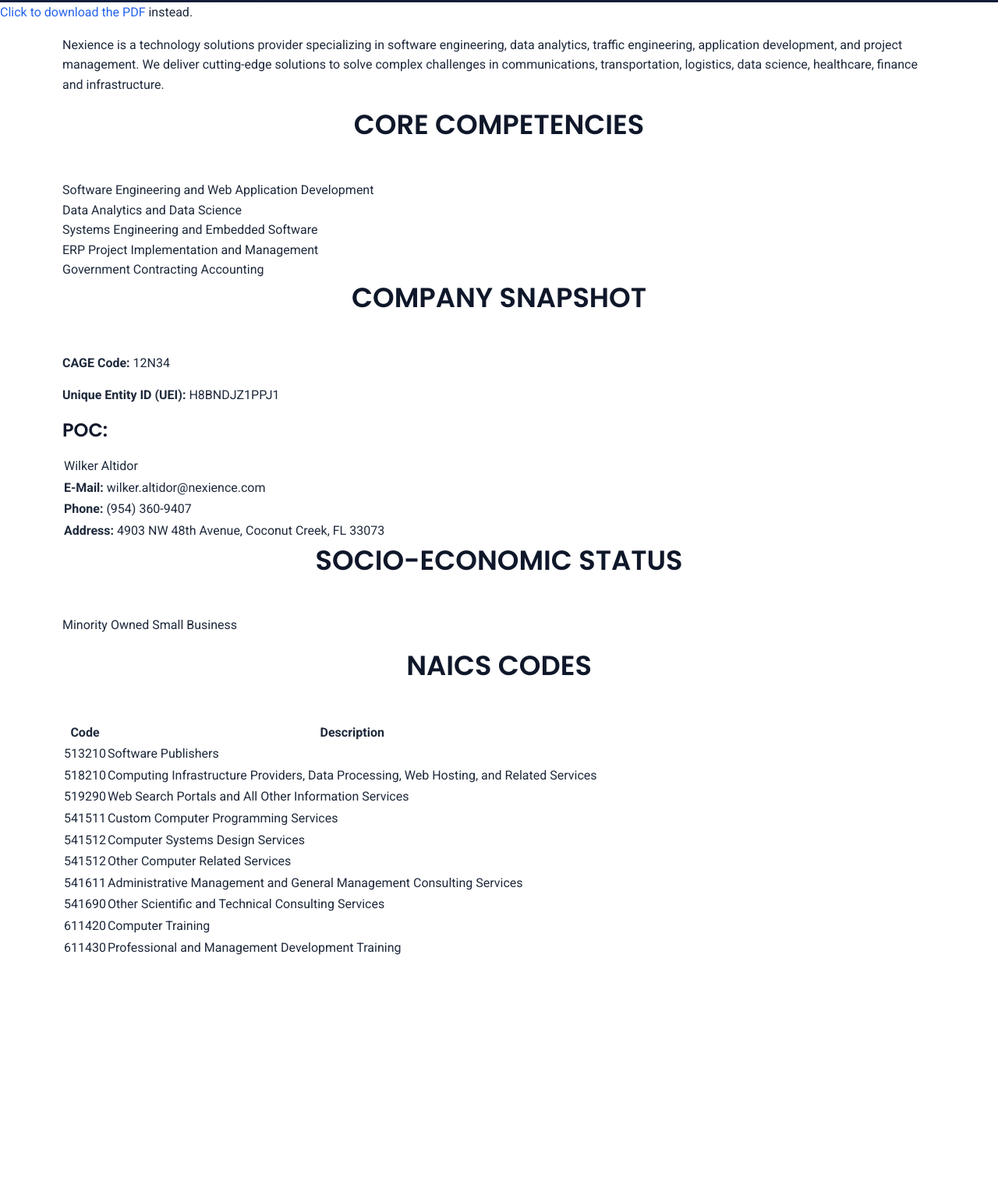
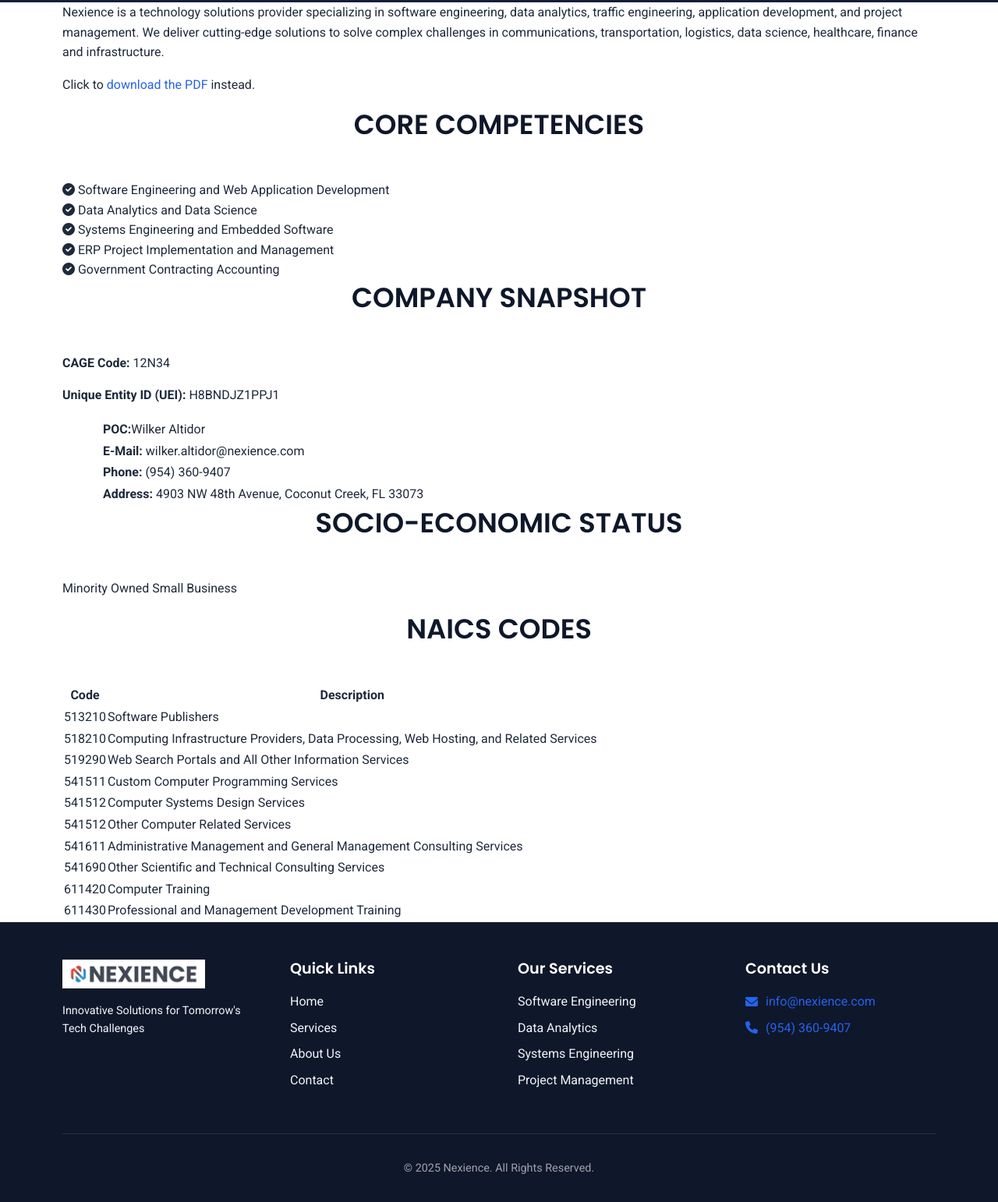
Before and after one commit to waltidor001/nexience, a website: page capability_statement.html in a window 1280 px wide. Shown: the part 310-1852 px from the top of the page at 78% size. Before the commit the page ends 1540 px from the top, so only its background shows below. Drawn offline with Linux system fonts and the light colour scheme.

Commit message:
Update capability_statement.html

```diff
--- a/capability_statement.html
+++ b/capability_statement.html
@@ -25,10 +25,10 @@
             <nav>
                 <ul class="nav-links">
                     <li><a href="index.html">Home</a></li>
-                    <li><a href="services.html" </a></li>
+                    <li><a href="services.html">Services</a></li>
                     <li><a href="about.html">About Us</a></li>
                     <li><a href="contact.html">Contact</a></li>
-                    <li><a href="capability_statement.html">Capability Statement class="active">Capability Statement</a></li>
+                    <li><a href="capability_statement.html">Capability Statement" class="active">Capability Statement</a></li>
                 </ul>
                 <div class="mobile-menu-btn">
                     <span></span>
@@ -50,23 +50,23 @@
     </section>
 
 
-    <p><a href="NEXIENCE_CAPABILITY_STATEMETN.pdf">Click to download the PDF</a> instead.</p>
+
 
   <section id="capability" class="capability-statement">
     <div class="container">
       <div class="capability-content">
         <div class="capability-content-text">
             <p>Nexience is a technology solutions provider specializing in software engineering, data analytics, traffic engineering, application development, and project management.  We deliver cutting-edge solutions to solve complex challenges in communications, transportation, logistics, data science, healthcare, finance and infrastructure. </p>
-
+            <p>Click to <a href="NEXIENCE_CAPABILITY_STATEMETN.pdf">download the PDF</a> instead.</p>
             <div class="section-header">
               <h2>CORE COMPETENCIES</h2>
             </div>
             <ul>
-              <li>Software Engineering and Web Application Development </li>
-              <li>Data Analytics and Data Science </li>
-              <li>Systems Engineering and Embedded Software </li>
-              <li>ERP Project Implementation and Management </li>
-              <li>Government Contracting Accounting </li>
+              <li><i class="fas fa-check-circle"></i> Software Engineering and Web Application Development </li>
+              <li><i class="fas fa-check-circle"></i> Data Analytics and Data Science </li>
+              <li><i class="fas fa-check-circle"></i> Systems Engineering and Embedded Software </li>
+              <li><i class="fas fa-check-circle"></i> ERP Project Implementation and Management </li>
+              <li><i class="fas fa-check-circle"></i> Government Contracting Accounting </li>
             </ul>
 
             <div class="section-header">
@@ -75,10 +75,9 @@
             <p><strong>CAGE Code:</strong> 12N34 </p>
             <p><strong>Unique Entity ID (UEI):</strong> H8BNDJZ1PPJ1 </p>
 
-            <h3>POC:</h3>
-            <table>
+            <table style="margin-left: 50px;">
               <tr>
-                <td>Wilker Altidor</td>
+                <td><strong>POC:</strong>Wilker Altidor</td>
               </tr>
               <tr>
                 <td><strong>E-Mail:</strong> wilker.altidor@nexience.com</td>
@@ -94,6 +93,7 @@
             <div class="section-header">
               <h2>SOCIO-ECONOMIC STATUS</h2>
             </div>
+
             <p>Minority Owned Small Business </p>
 
             <div class="section-header">
@@ -149,6 +149,45 @@
       </div>
     </div>
   </section>
+    <!-- Footer -->
+    <footer>
+        <div class="container">
+            <div class="footer-content">
+                <div class="footer-logo">
+                    <h2><img src="images/NexienceLogo_Horiz_4color.jpg" alt="NEXIENCE Logo" style="width: 75%; height: 75%;"></h2>
+                    <p>Innovative Solutions for Tomorrow's Tech Challenges</p>
+                </div>
+                <div class="footer-links">
+                    <h3>Quick Links</h3>
+                    <ul>
+                        <li><a href="index.html">Home</a></li>
+                        <li><a href="services.html">Services</a></li>
+                        <li><a href="about.html">About Us</a></li>
+                        <li><a href="contact.html">Contact</a></li>
+                    </ul>
+                </div>
+                <div class="footer-services">
+                    <h3>Our Services</h3>
+                    <ul>
+                        <li><a href="services.html#software">Software Engineering</a></li>
+                        <li><a href="services.html#data">Data Analytics</a></li>
+                        <li><a href="services.html#systems">Systems Engineering</a></li>
+                        <li><a href="services.html#project">Project Management</a></li>
+                    </ul>
+                </div>
+                <div class="footer-contact">
+                    <h3>Contact Us</h3>
+                    <p><i class="fas fa-envelope"></i> <a href="mailto:info@nexience.com">info@nexience.com</a></p>
+                    <p><i class="fas fa-phone"></i> <a href="tel:+9543609407">(954) 360-9407</a></p>
+                </div>
+            </div>
+            <div class="footer-bottom">
+                <p>&copy; 2025 Nexience. All Rights Reserved.</p>
+            </div>
+        </div>
+    </footer>
+
+    <script src="js/main.js"></script>
 
 </body>
 </html>
```
